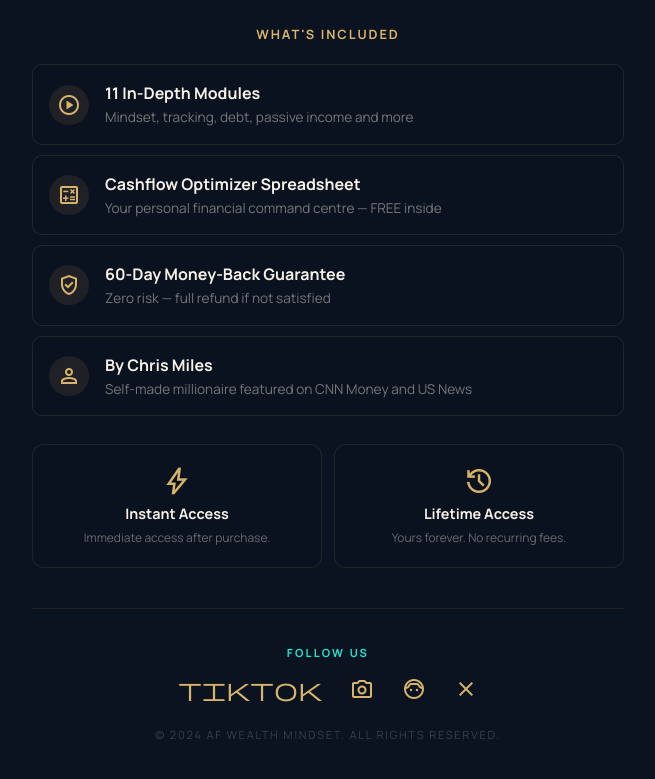
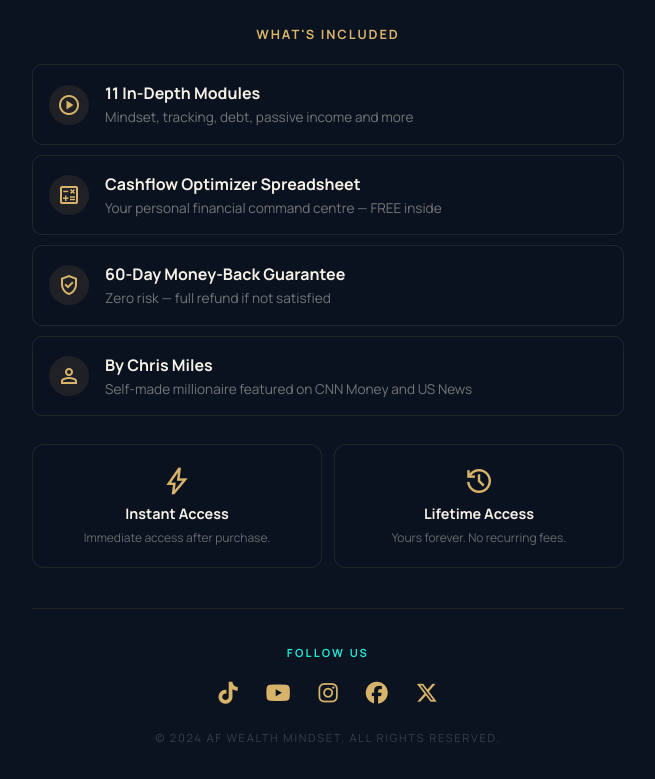
Before and after one commit to Ayubfarah61/af-wealth-mindset, a plain HTML site: page product.html in a window 1280 px wide. Shown: the part 875-1654 px from the top of the page, without its empty margins (312-967 px from the left). Drawn offline with nearby package versions, Linux system fonts and the light colour scheme.

Commit message:
Fix social icons - Font Awesome brand icons, add YouTube

```diff
--- a/product.html
+++ b/product.html
@@ -7,6 +7,7 @@
 <script src="https://cdn.tailwindcss.com?plugins=forms,container-queries"></script>
 <link href="https://fonts.googleapis.com/css2?family=Manrope:wght@300;400;500;600;700;800&display=swap" rel="stylesheet"/>
 <link href="https://fonts.googleapis.com/css2?family=Material+Symbols+Outlined:wght,FILL@100..700,0..1&display=swap" rel="stylesheet"/>
+<link rel="stylesheet" href="https://cdnjs.cloudflare.com/ajax/libs/font-awesome/6.5.1/css/all.min.css"/>
 <script id="tailwind-config">
   tailwind.config = {
     darkMode: "class",
@@ -199,11 +200,12 @@ html += '<div style="display:grid;grid-template-columns:1fr 1fr;gap:12px;margin-
 // Footer
 html += '<div style="border-top:1px solid rgba(215,180,106,0.1);padding-top:36px;text-align:center;">'
   + '<p style="color:#1FE6D1;font-size:0.7rem;font-weight:700;letter-spacing:0.2em;text-transform:uppercase;margin-bottom:16px;">Follow Us</p>'
-  + '<div style="display:flex;justify-content:center;gap:28px;margin-bottom:20px;">'
-  + '<a href="https://www.tiktok.com/@afwealthsystems" target="_blank" rel="noopener" style="color:#D7B46A;"><span class="material-symbols-outlined">tiktok</span></a>'
-  + '<a href="https://www.instagram.com/afwealthmindset/" target="_blank" rel="noopener" style="color:#D7B46A;"><span class="material-symbols-outlined">photo_camera</span></a>'
-  + '<a href="https://www.facebook.com/AFWealthMidnset" target="_blank" rel="noopener" style="color:#D7B46A;"><span class="material-symbols-outlined">face_6</span></a>'
-  + '<a href="https://x.com/AFWealth67" target="_blank" rel="noopener" style="color:#D7B46A;"><span class="material-symbols-outlined">close</span></a>'
+  + '<div style="display:flex;justify-content:center;gap:28px;margin-bottom:20px;align-items:center;">'
+  + '<a href="https://www.tiktok.com/@afwealthsystems" target="_blank" rel="noopener" style="color:#D7B46A;font-size:22px;"><i class="fa-brands fa-tiktok"></i></a>'
+  + '<a href="https://www.youtube.com/@afwealthmindset" target="_blank" rel="noopener" style="color:#D7B46A;font-size:22px;"><i class="fa-brands fa-youtube"></i></a>'
+  + '<a href="https://www.instagram.com/afwealthmindset/" target="_blank" rel="noopener" style="color:#D7B46A;font-size:22px;"><i class="fa-brands fa-instagram"></i></a>'
+  + '<a href="https://www.facebook.com/AFWealthMidnset" target="_blank" rel="noopener" style="color:#D7B46A;font-size:22px;"><i class="fa-brands fa-facebook"></i></a>'
+  + '<a href="https://x.com/AFWealth67" target="_blank" rel="noopener" style="color:#D7B46A;font-size:22px;"><i class="fa-brands fa-x-twitter"></i></a>'
   + '</div>'
   + '<p style="color:rgba(246,241,231,0.2);font-size:0.7rem;letter-spacing:0.15em;text-transform:uppercase;">© 2024 AF Wealth Mindset. All Rights Reserved.</p>'
   + '</div>';
```
